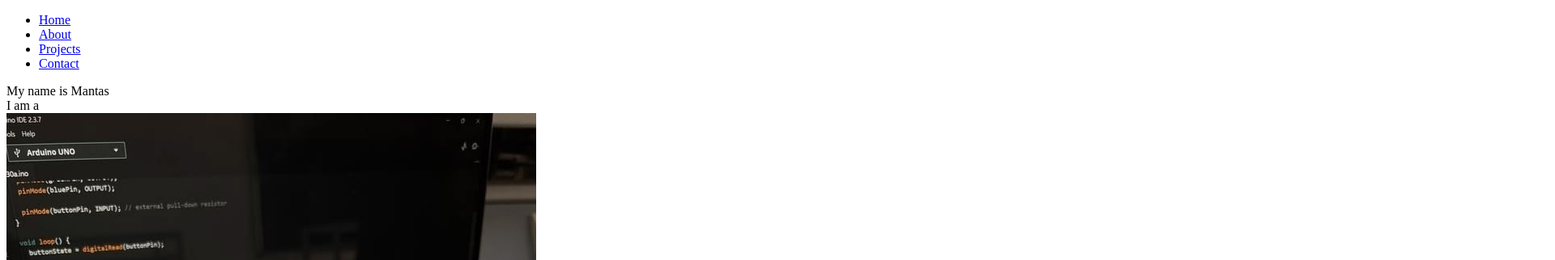
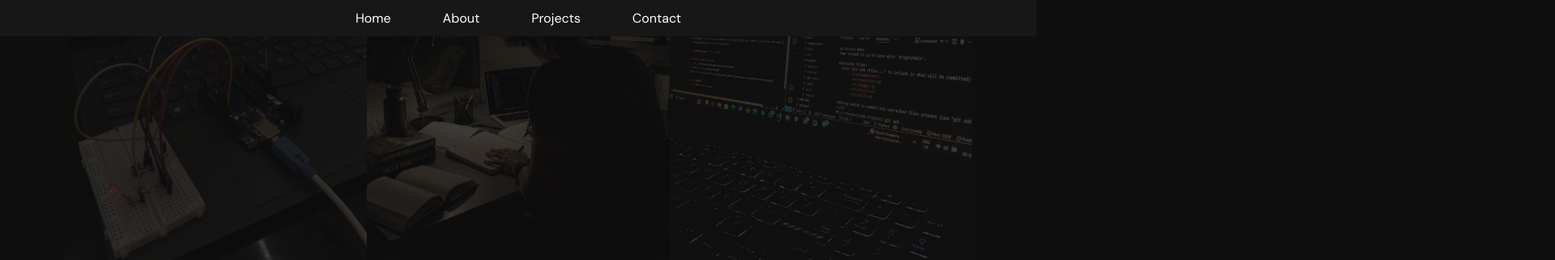
Before and after one commit to MrMengOG/portfolio-site, a plain HTML site: page index.html in a window 1280 px wide. Shown: the top 322 px of the page at 81% size, 1920 px wide, since content can reach past the window. Drawn offline with Linux system fonts and the light colour scheme; a web font is replaced by a local one.

Commit message:
carousel hero

```diff
--- a/css/styles.css
+++ b/css/styles.css
@@ -0,0 +1,149 @@
+@import url('https://fonts.googleapis.com/css2?family=DM+Sans:ital,opsz,wght@0,9..40,100..1000;1,9..40,100..1000&family=Iosevka+Charon:ital,wght@0,300;0,400;0,500;0,700;1,300;1,400;1,500;1,700&family=Montserrat:ital,wght@0,100..900;1,100..900&family=Poppins:ital,wght@0,100;0,200;0,300;0,400;0,500;0,600;0,700;0,800;0,900;1,100;1,200;1,300;1,400;1,500;1,600;1,700;1,800;1,900&family=Roboto:ital,wght@0,100..900;1,100..900&family=Ubuntu:ital,wght@0,300;0,400;0,500;0,700;1,300;1,400;1,500;1,700&display=swap');
+
+:root {
+    --defFont: "DM Sans", sans-serif;
+
+    --backgroundColor: #0f0f0f;
+    --areaBackColor: #171717;
+    --accentColor: #DA0037;
+    --textColor: #ffffff;
+
+    --text-sm: 0.875rem;
+    --text-base: 1rem;
+    --text-lg: 1.5rem;
+    --text-xl: 4rem;
+
+    --space-sm: 0.75rem;
+    --space-md: 1rem;
+    --space-lg: 2rem;
+
+    --spaceFromSide: 5rem;
+
+    --sectionWidth: calc(100dvw - 2*var(--spaceFromSide));
+}
+
+body {
+    font-family: var(--defFont);
+    background-color: var(--backgroundColor);
+    color: var(--textColor);
+
+    margin: 0;
+}
+
+.header {
+    background-color: var(--areaBackColor);
+    width: 100%;
+    padding: var(--space-sm) 0px;
+}
+
+ul {
+    list-style: none;
+}
+
+.header__nav-links {
+    display: flex;
+    justify-content: center;
+    margin: 0;
+    padding: 0;
+}
+
+.header__nav-link {
+    font-size: var(--text-base);
+    color: var(--textColor);
+    margin: 0 var(--space-lg);
+    width: 7ch;
+}
+
+a {
+  text-decoration: none;
+}
+
+.footer__social-icon {
+    width: 20px;
+}
+
+.hero {
+    margin: 0 var(--spaceFromSide);
+    width: var(--sectionWidth);
+    position: relative;
+    height: calc(100dvh - 2*var(--space-sm) - var(--text-base));
+}
+
+.carousel {
+    position: absolute;
+    inset: 0;
+    width: 100%;
+    display: flex;
+    flex-direction: row;
+}
+
+.hero__carousel {
+    height: 100%;
+    width: calc(var(--sectionWidth)/3);
+    display: flex;
+    flex-direction: column;
+    overflow-y: auto;
+    overflow: hidden;
+}
+
+.hero__carousel::-webkit-scrollbar {
+    display: none;
+}
+
+.hero__carousel-group1 {
+    width: 100%;
+    animation: spin1 20s infinite linear;
+}
+
+.hero__carousel-group2 {
+    width: 100%;
+    animation: spin2 20s infinite linear;
+}
+
+.hero__carousel-card {
+    flex: 0 0 0;
+    width: 100%;
+}
+
+.hero__carousel-card-img {
+    opacity: 0.2;
+    display: block;
+    width: 100%;
+}
+
+@keyframes spin1 {
+    from {
+        translate: 0;
+    }
+    to {
+        translate: 0 -100%;
+    }
+}
+
+@keyframes spin2 {
+    from {
+        translate: 0 -100%;
+    }
+    to {
+        translate: 0;
+    }
+}
+
+.hero__text {
+    height: 100%;
+    display: flex;
+    flex-direction: column;
+    justify-content: center;
+    align-items: center;
+}
+
+.hero__text-main {
+    font-size: var(--text-xl);
+    text-shadow: 2px 2px 4px black;
+}
+
+.hero__end-block {
+    width: 100%;
+    background-color: var(--areaBackColor);
+    height: calc(2*var(--space-sm) + var(--text-base));
+}
--- a/index.html
+++ b/index.html
@@ -4,13 +4,13 @@
     <meta charset="UTF-8">
     <meta name="viewport" content="width=device-width, initial-scale=1.0">
     <title>Portfolio Site</title>
-    <link rel="stylesheet" href="css/styles.css">
+    <link rel="stylesheet" href="/css/styles.css">
 </head>
 <body>
-    <header class="header">
+    <header class="header" id="header">
         <nav>
             <ul class="header__nav-links">
-                <li><a class="header__nav-link" href="#hero">Home</a></li>
+                <li><a class="header__nav-link" href="#header">Home</a></li>
                 <li><a class="header__nav-link" href="#about">About</a></li>
                 <li><a class="header__nav-link" href="#projects">Projects</a></li>
                 <li><a class="header__nav-link" href="/pages/contact.html">Contact</a></li>
@@ -19,43 +19,45 @@
     </header>
     <main>
         <section class="hero" id="hero">
+            <div class="carousel">
+                <div class="hero__carousel">
+                    <div class="hero__carousel-group1">
+                        <div class="hero__carousel-card"><img class="hero__carousel-card-img" src="/assets/images/Ardiuno.jpg" alt=""></div>
+                        <div class="hero__carousel-card"><img class="hero__carousel-card-img" src="/assets/images/code1.jpg" alt=""></div>
+                    </div>
+                    <div aria-hidden="true" class="hero__carousel-group1">
+                        <div class="hero__carousel-card"><img class="hero__carousel-card-img" src="/assets/images/Ardiuno.jpg" alt=""></div>
+                        <div class="hero__carousel-card"><img class="hero__carousel-card-img" src="/assets/images/code1.jpg" alt=""></div>
+                    </div>
+                </div>
+                <div class="hero__carousel">
+                    <div class="hero__carousel-group2">
+                        <div class="hero__carousel-card"><img class="hero__carousel-card-img" src="/assets/images/video-editing.jpg" alt=""></div>
+                        <div class="hero__carousel-card"><img class="hero__carousel-card-img" src="/assets/images/work.jpg" alt=""></div>
+                    </div>
+                    <div aria-hidden="true" class="hero__carousel-group2">
+                        <div class="hero__carousel-card"><img class="hero__carousel-card-img" src="/assets/images/video-editing.jpg" alt=""></div>
+                        <div class="hero__carousel-card"><img class="hero__carousel-card-img" src="/assets/images/work.jpg" alt=""></div>
+                    </div>
+                </div>
+                <div class="hero__carousel">
+                    <div class="hero__carousel-group1">
+                        <div class="hero__carousel-card"><img class="hero__carousel-card-img" src="/assets/images/code2.jpg" alt=""></div>
+                        <div class="hero__carousel-card"><img class="hero__carousel-card-img" src="/assets/images/robot.jpg" alt=""></div>
+                    </div>
+                    <div aria-hidden="true" class="hero__carousel-group1">
+                        <div class="hero__carousel-card"><img class="hero__carousel-card-img" src="/assets/images/code2.jpg" alt=""></div>
+                        <div class="hero__carousel-card"><img class="hero__carousel-card-img" src="/assets/images/robot.jpg" alt=""></div>
+                    </div>
+                </div>
+            </div>
             <div class="hero__text">
                 <span class="hero__text-main">My name is Mantas</span><br>
                 <span class="hero__text-main">I am a</span>
                 <span class="hero__text-main" id="hero__text--changing"></span>
             </div>
-            <div class="hero__carousel">
-                <div class="hero__carousel-group">
-                    <div class="hero__carousel-card"><img src="/assets/images/Ardiuno.jpg" alt=""></div>
-                    <div class="hero__carousel-card"><img src="/assets/images/code1.jpg" alt=""></div>
-                </div>
-                <div aria-hidden="true" class="hero__carousel-group">
-                    <div class="hero__carousel-card"><img src="/assets/images/Ardiuno.jpg" alt=""></div>
-                    <div class="hero__carousel-card"><img src="/assets/images/code1.jpg" alt=""></div>
-                </div>
-            </div>
-            <div class="hero__carousel">
-                <div class="hero__carousel-group">
-                    <div class="hero__carousel-card"><img src="/assets/images/video-editing.jpg" alt=""></div>
-                    <div class="hero__carousel-card"><img src="/assets/images/work.jpg" alt=""></div>
-                </div>
-                <div aria-hidden="true" class="hero__carousel-group">
-                    <div class="hero__carousel-card"><img src="/assets/images/video-editing.jpg" alt=""></div>
-                    <div class="hero__carousel-card"><img src="/assets/images/work.jpg" alt=""></div>
-                </div>
-            </div>
-            <div class="hero__carousel">
-                <div class="hero__carousel-group">
-                    <div class="hero__carousel-card"><img src="/assets/images/code2.jpg" alt=""></div>
-                    <div class="hero__carousel-card"><img src="/assets/images/robot.jpg" alt=""></div>
-                </div>
-                <div aria-hidden="true" class="hero__carousel-group">
-                    <div class="hero__carousel-card"><img src="/assets/images/code2.jpg" alt=""></div>
-                    <div class="hero__carousel-card"><img src="/assets/images/robot.jpg" alt=""></div>
-                </div>
-            </div>
-            <div class="hero__end-block"></div>
         </section>
+        <div class="hero__end-block"></div>
         <section class="about" id="about">
             <div class="about-area">
                 <div class="about__image">
@@ -90,8 +92,8 @@
     <footer class="footer">
         <span class="footer__header">Lets connect</span>
         <ul class="footer__social-links">
-            <li><a class="footer__social-link" href="https://www.linkedin.com/in/mantas-karoblius/" target="_blank" rel="noopener norefferer"><img src="/assets/icons/LinkedIn_icon.webp" alt="linkedIn-icon"></a></li>
-            <li><a class="footer__social-link" href="https://github.com/MrMengOG" target="_blank" rel="noopener norefferer"><img src="/assets/icons/github-white-icon.webp" alt="gitHub-icon"></a></li>
+            <li><a class="footer__social-link" href="https://www.linkedin.com/in/mantas-karoblius/" target="_blank" rel="noopener norefferer"><img class="footer__social-icon" src="/assets/icons/LinkedIn_icon.webp" alt="linkedIn-icon"></a></li>
+            <li><a class="footer__social-link" href="https://github.com/MrMengOG" target="_blank" rel="noopener norefferer"><img class="footer__social-icon" src="/assets/icons/github-white-icon.webp" alt="gitHub-icon"></a></li>
         </ul>
         <span class="footer__coppy">©2026 all rights reserved by Mantas Studio</span>
     </footer>
```
